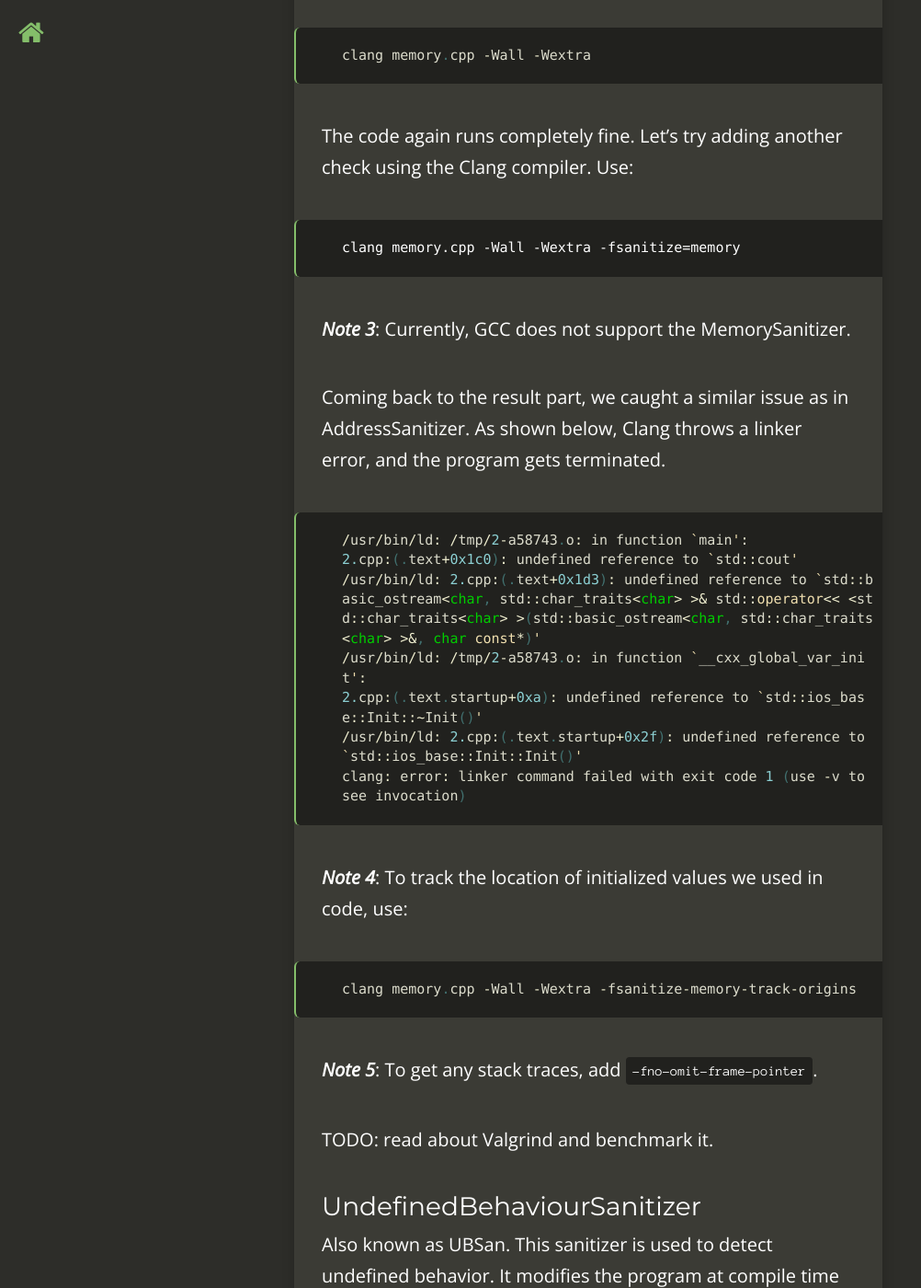
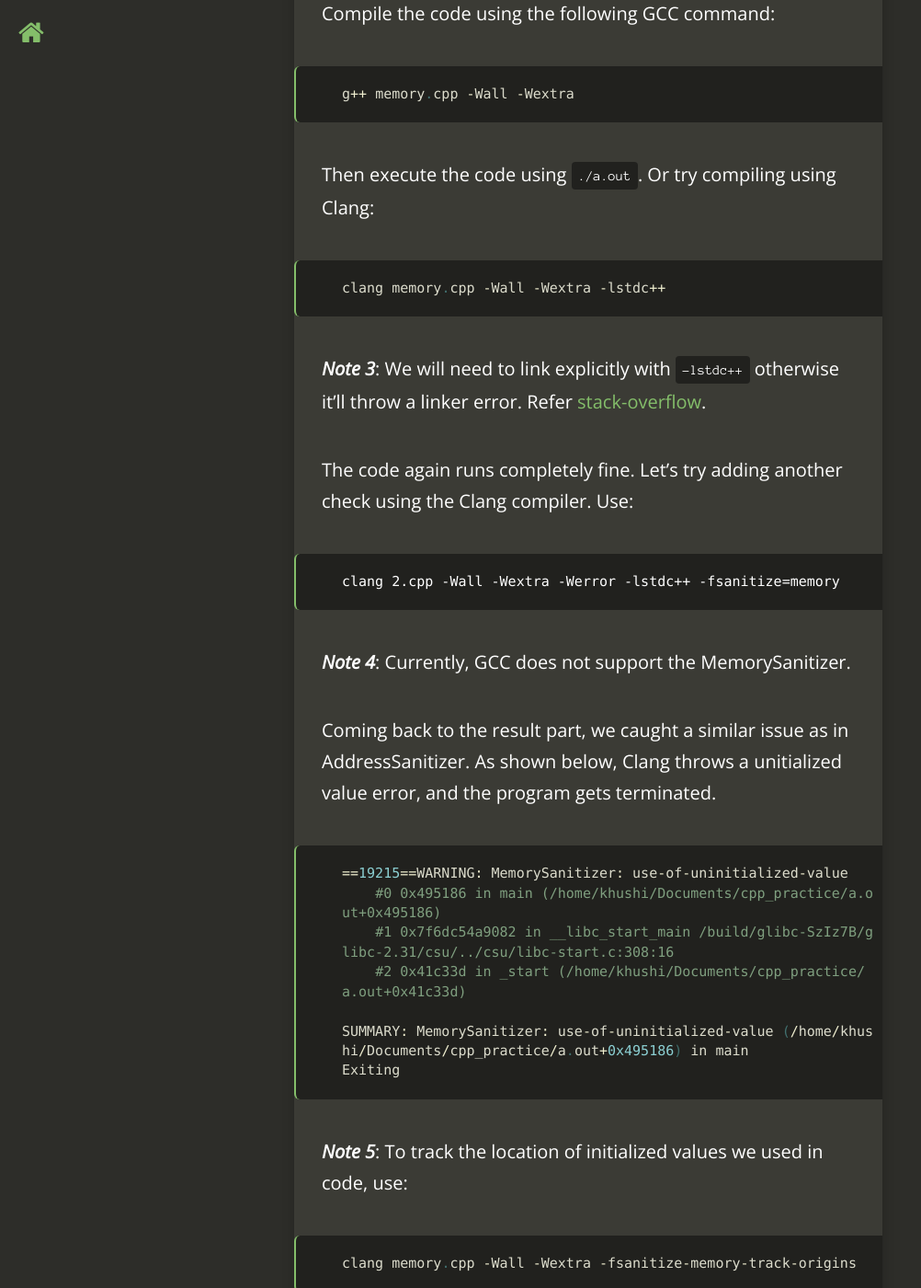
Before and after one commit to khushi-411/khushi-411.github.io, a Jekyll site: the page built from _posts/2022-12-26-c++-sanitizers.md, in a window 1280 px wide and 1400 px high, scrolled down 4683 px. Shown: the whole window at 92% size, without its empty margins (0-1002 px from the left). Built offline with Jekyll 4.4.1, drawn with Linux system fonts in a browser that asks for light colours; nearby versions of some CDN libraries; comment, search, counter and statistics services are not loaded; some of the changed text lies outside the part shown.

Commit message:
update blog sanitizers

````diff
--- a/_posts/2022-12-26-c++-sanitizers.md
+++ b/_posts/2022-12-26-c++-sanitizers.md
@@ -10,15 +10,21 @@
 - /cpp-sanitizers.html
 ---
 
-Hi, there! I recently learned about C++ Sanitizers. That's an amazing concept.
-C++ Sanitizers are recently added in Clang and GCC compilers for runtime code analysis.
-Sanitizers detect errors that are usually not detected during compile time.
+Hi, there! We know C++ allows us to write fast code,
+but unfortunately, they are less safer in some cases.
+They don't provide out-of-bound, overflow, memory checks, etc.
+It became hard to catch these errors. One easy way to catch these
+errors is to run your program through various sanitizers provided
+by the compilers. Sanitizers were recently added in Clang/LLVM
+and GCC compilers for runtime code analysis.
+They detect errors that cannot be seen (easily) during compile time.
+
 In this blog, I'll share some basic details about Sanitizers in C++.
 I'll cover AddressSanitizer, MemorySanitizer, and UndefinedBehaviorSanitizer.
 
 ### AddressSanitzer
-Also called as ASan. It checks for memory addresses that are out of bounds in C++.
-It finds heap-, stack-, global- buffer overflow, initialization order bugs, memory leaks,
+Also called as ASan. It checks for memory addresses that are out of bounds in C++,
+finds heap-, stack-, global- buffer overflow, initialization order bugs, memory leaks,
 uses after return, scope, etc. Let's take an example:
 ```cpp
 #include <iostream>
@@ -26,6 +32,7 @@
 
 int main() {
     const char *names[] = {"khushi", "simmi"};
+    // trying to access out-of-bound memory
     std::string last_arg = names[3];
     return last_arg.size();
 }
@@ -132,30 +140,33 @@
 ```
 Then execute the code using `./a.out`. Or try compiling using Clang:
 ```cpp
-clang memory.cpp -Wall -Wextra
+clang memory.cpp -Wall -Wextra -lstdc++
 ```
+***Note 3***: We will need to link explicitly with `-lstdc++` otherwise it'll throw a linker error.
+Refer [stack-overflow](https://stackoverflow.com/questions/28236870/error-undefined-reference-to-stdcout).
+
 The code again runs completely fine. Let's try adding another check using the Clang compiler. Use:
 ```
-clang memory.cpp -Wall -Wextra -fsanitize=memory
+clang 2.cpp -Wall -Wextra -Werror -lstdc++ -fsanitize=memory
 ```
-***Note 3***: Currently, GCC does not support the MemorySanitizer.
+***Note 4***: Currently, GCC does not support the MemorySanitizer.
 
 Coming back to the result part, we caught a similar issue as in AddressSanitizer.
-As shown below, Clang throws a linker error, and the program gets terminated.
+As shown below, Clang throws a unitialized value error, and the program gets terminated.
 ```cpp
-/usr/bin/ld: /tmp/2-a58743.o: in function `main':
-2.cpp:(.text+0x1c0): undefined reference to `std::cout'
-/usr/bin/ld: 2.cpp:(.text+0x1d3): undefined reference to `std::basic_ostream<char, std::char_traits<char> >& std::operator<< <std::char_traits<char> >(std::basic_ostream<char, std::char_traits<char> >&, char const*)'
-/usr/bin/ld: /tmp/2-a58743.o: in function `__cxx_global_var_init':
-2.cpp:(.text.startup+0xa): undefined reference to `std::ios_base::Init::~Init()'
-/usr/bin/ld: 2.cpp:(.text.startup+0x2f): undefined reference to `std::ios_base::Init::Init()'
-clang: error: linker command failed with exit code 1 (use -v to see invocation)
+==19215==WARNING: MemorySanitizer: use-of-uninitialized-value
+    #0 0x495186 in main (/home/khushi/Documents/cpp_practice/a.out+0x495186)
+    #1 0x7f6dc54a9082 in __libc_start_main /build/glibc-SzIz7B/glibc-2.31/csu/../csu/libc-start.c:308:16
+    #2 0x41c33d in _start (/home/khushi/Documents/cpp_practice/a.out+0x41c33d)
+
+SUMMARY: MemorySanitizer: use-of-uninitialized-value (/home/khushi/Documents/cpp_practice/a.out+0x495186) in main
+Exiting
 ```
-***Note 4***: To track the location of initialized values we used in code, use:
+***Note 5***: To track the location of initialized values we used in code, use:
 ```cpp
 clang memory.cpp -Wall -Wextra -fsanitize-memory-track-origins
 ```
-***Note 5***: To get any stack traces, add `-fno-omit-frame-pointer`.
+***Note 6***: To get any stack traces, add `-fno-omit-frame-pointer`.
 
 TODO: read about Valgrind and benchmark it.
 
@@ -170,6 +181,8 @@
 
 int main() {
     float x{-NAN};
+    // when x = -nan, ::abs encounters integer overflow
+    // because it implicitly dispatches to the int version of abs
     std::cout << x << "\n";
     std::cout << "abs:" << ::abs(x) << "\n";
     return 0;
````
Also changed, not shown: other parts of _posts/2022-12-26-c++-sanitizers.md (+1 -0 lines).
